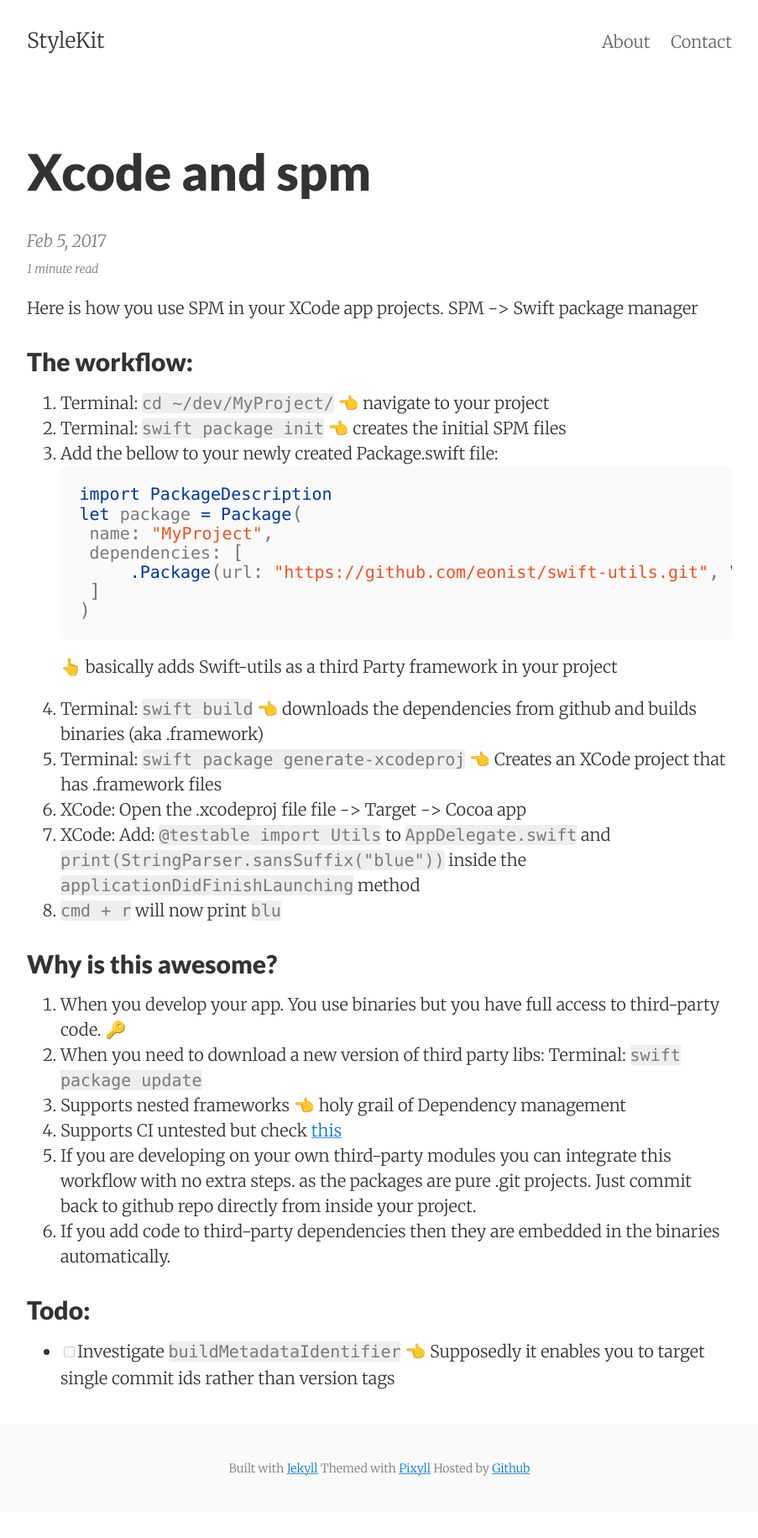
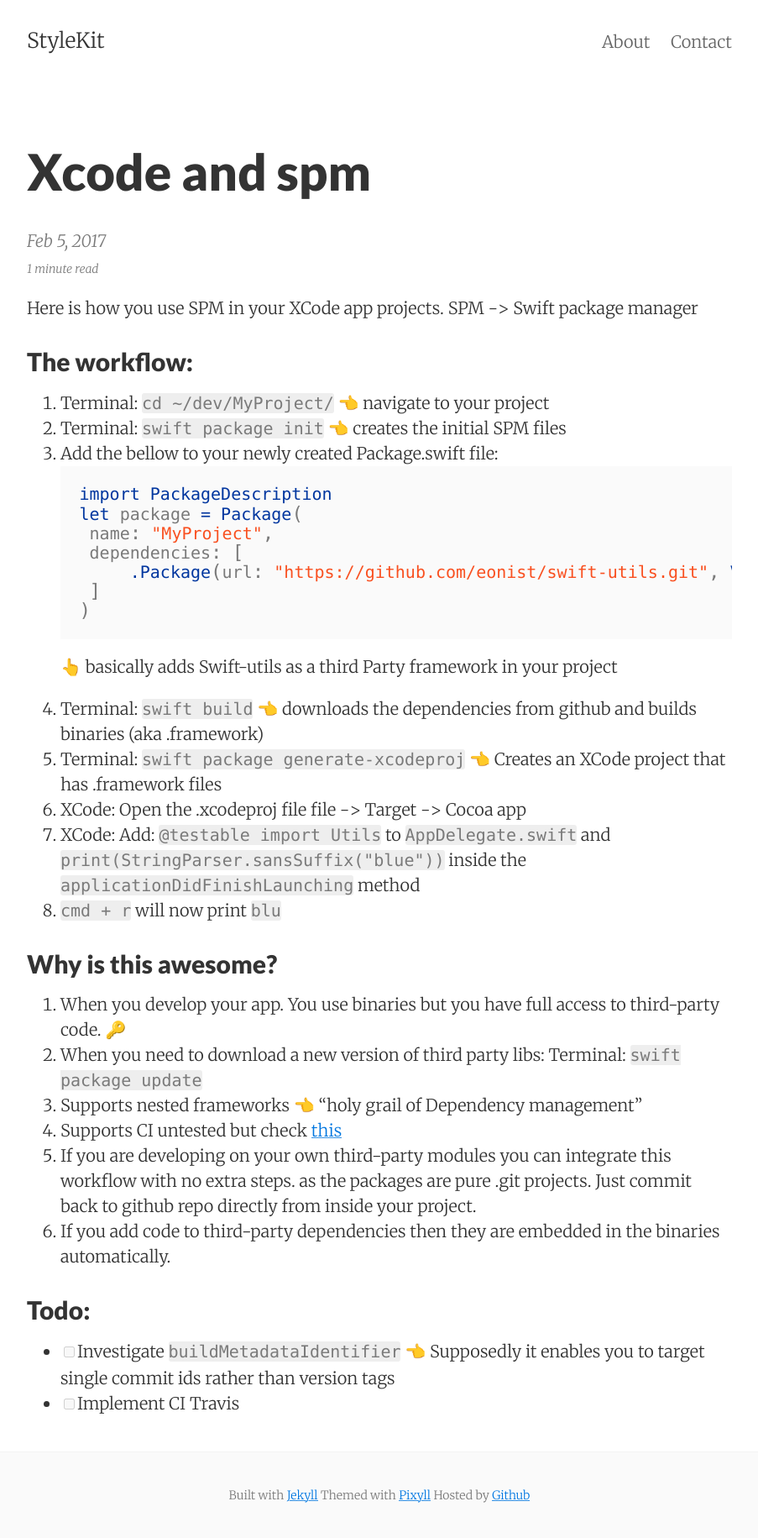
Before and after one commit to stylekit/stylekit.github.io, a Jekyll site: the page built from _posts/2017-02-05-Xcode-and-spm.md, in a window 1280 px wide. Shown: the whole page at 84% size, without its empty margins (188-1091 px from the left). Built offline with Jekyll 4.4.1, drawn with Linux system fonts in a browser that asks for light colours; nearby versions of some CDN libraries; comment, search, counter and statistics services are not loaded; before the commit the page ends 1799 px from its top, so only the background shows below that.

Commit message:
Files modified: 1


Modified 1 file:
_posts/2017-02-05-Xcode-and-spm.md

```diff
--- a/_posts/2017-02-05-Xcode-and-spm.md
+++ b/_posts/2017-02-05-Xcode-and-spm.md
@@ -26,10 +26,11 @@ let package = Package(
 
 1. When you develop your app. You use binaries but you have full access to third-party code. 🔑
 2. When you need to download a new version of third party libs: Terminal: ``swift package update``
-3. Supports nested frameworks 👈 holy grail of Dependency management
+3. Supports nested frameworks 👈 "holy grail of Dependency management"
 4. Supports CI untested but check  [this](https://www.linkedin.com/pulse/apple-swift-package-manager-deep-dive-shashikant-jagtap)
 5. If you are developing on your own third-party modules you can integrate this workflow with no extra steps. as the packages are pure .git projects. Just commit back to github repo directly from inside your project.
 6. If you add code to third-party dependencies then they are embedded in the binaries automatically.
 
 ## Todo:
 - [ ] Investigate ``buildMetadataIdentifier`` 👈 Supposedly it enables you to target single commit ids rather than version tags
+- [ ] Implement CI Travis
```
